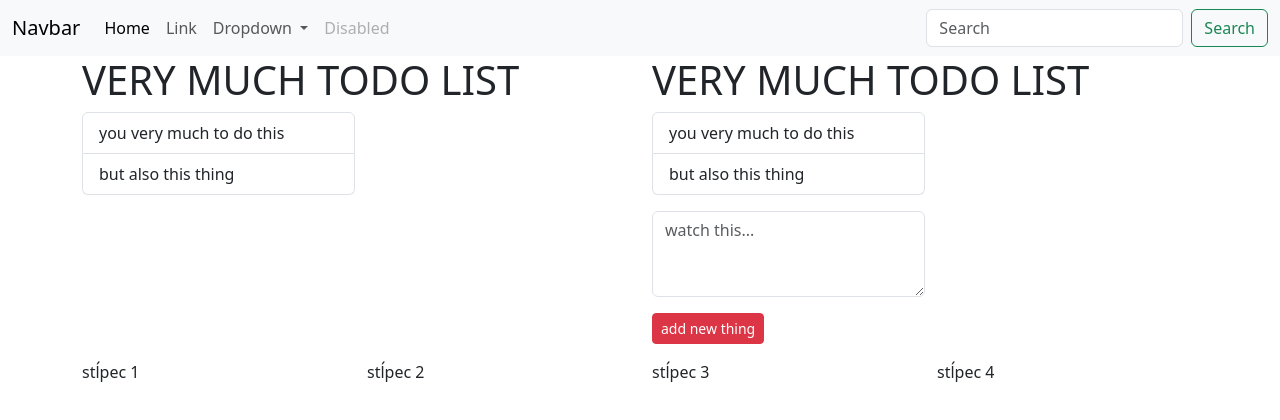
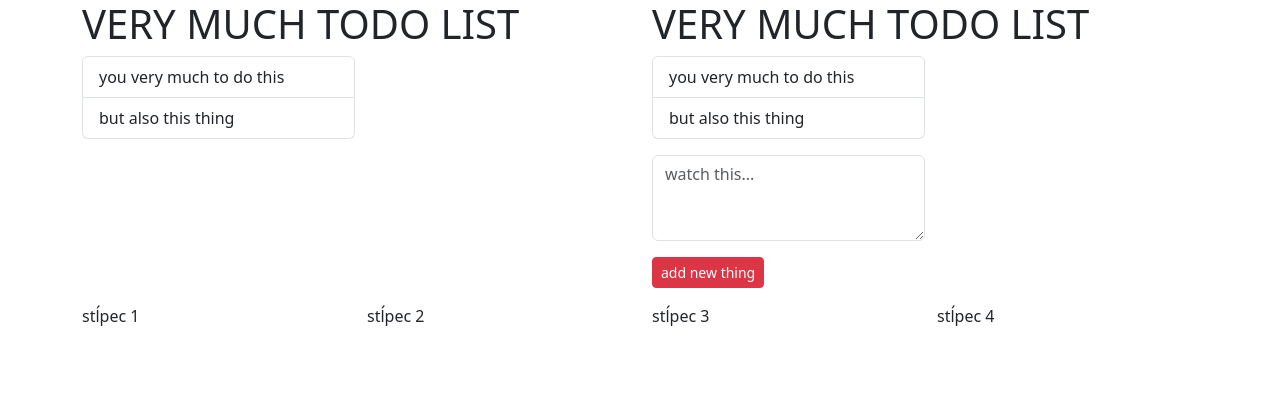
Before and after one commit to antalovaandrea/test-project, a PHP site: page / in a window 1280 px wide. Shown: the top 420 px of the page. Run offline with PHP 8.4, Linux system fonts and the light colour scheme.

Commit message:
Remove menu

```diff
--- a/index.php
+++ b/index.php
@@ -1,42 +1,7 @@
 <?php
     include "partials/header.php";
 ?>
-<nav class="navbar navbar-expand-lg bg-body-tertiary">
-  <div class="container-fluid">
-    <a class="navbar-brand" href="#">Navbar</a>
-    <button class="navbar-toggler" type="button" data-bs-toggle="collapse" data-bs-target="#navbarSupportedContent" aria-controls="navbarSupportedContent" aria-expanded="false" aria-label="Toggle navigation">
-      <span class="navbar-toggler-icon"></span>
-    </button>
-    <div class="collapse navbar-collapse" id="navbarSupportedContent">
-      <ul class="navbar-nav me-auto mb-2 mb-lg-0">
-        <li class="nav-item">
-          <a class="nav-link active" aria-current="page" href="#">Home</a>
-        </li>
-        <li class="nav-item">
-          <a class="nav-link" href="#">Link</a>
-        </li>
-        <li class="nav-item dropdown">
-          <a class="nav-link dropdown-toggle" href="#" role="button" data-bs-toggle="dropdown" aria-expanded="false">
-            Dropdown
-          </a>
-          <ul class="dropdown-menu">
-            <li><a class="dropdown-item" href="#">Action</a></li>
-            <li><a class="dropdown-item" href="#">Another action</a></li>
-            <li><hr class="dropdown-divider"></li>
-            <li><a class="dropdown-item" href="#">Something else here</a></li>
-          </ul>
-        </li>
-        <li class="nav-item">
-          <a class="nav-link disabled">Disabled</a>
-        </li>
-      </ul>
-      <form class="d-flex" role="search">
-        <input class="form-control me-2" type="search" placeholder="Search" aria-label="Search">
-        <button class="btn btn-outline-success" type="submit">Search</button>
-      </form>
-    </div>
-  </div>
-</nav>
+
 
 <div class="container">
     <div class="row">
```
